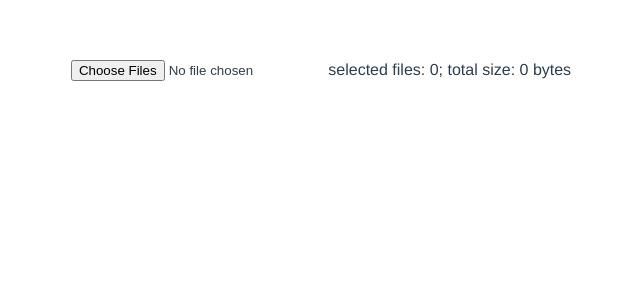
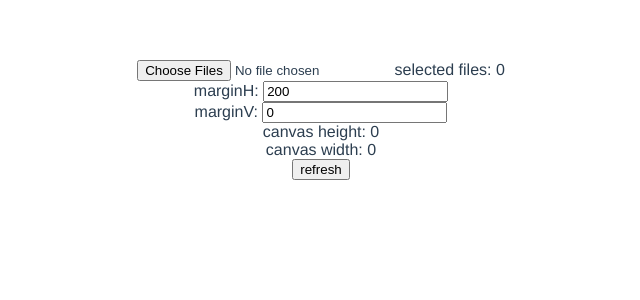
Before and after one commit to testyik/imgMerge, a Vue app: page / in a window 1280 px wide. Shown: the top 300 px of the page, without its empty margins (319-959 px from the left). Built offline with nearby package versions, Linux system fonts and the light colour scheme.

Commit message:
final version

```diff
--- a/src/App.vue
+++ b/src/App.vue
@@ -1,5 +1,4 @@
 <template>
-
   <imgMerge msg="Welcome to Your Vue.js App"/>
 </template>
 
--- /dev/null
+++ b/src/components/ImgLoad.vue
@@ -0,0 +1,24 @@
+<script>
+export default {
+	name: 'ImgLoad',
+	props: {
+		img: Object
+	},
+	data(){
+		this.load(this.img);
+		return {
+
+			loadedImage: object
+		};
+	},
+
+	methods: {
+		load: function(img){
+			this.loadedImage = this.image;
+			return this.loadedImage;
+		}
+
+	}
+}
+
+</script>
--- a/src/components/imgMerge.vue
+++ b/src/components/imgMerge.vue
@@ -1,17 +1,32 @@
 <template>
-  <form name="uploadForm">
 	<div>
-      <input id="uploadInput" type="file" name="myFiles" multiple v-on:input="updateSize"  accept="image/*">
-      selected files: <span id="fileNum">{{fileNum}}</span>;
-      total size: <span id="fileSize">{{fileSize}}</span>
+		<input id="uploadInput" type="file" name="myFiles" multiple v-on:input="merge"  accept="image/*">
+		selected files: <span id="fileNum">{{fileNum}}</span>
+	</div>
+	<div>
+		marginH: <input name="marginH" type="number" v-model="marginH" />
+	</div>
+	<div>
+		marginV: <input name="marginV" type="number" v-model="marginV" />
+	</div>
+	<div>
+		canvas height: {{canHeight}}
+	</div>
+	<div>
+		canvas width: {{canWidth}}
+	</div>
+	<div>
+		<button v-on:click="refresh">refresh</button>
+	</div>
+	<br/>
+	<div>
+		<canvas id="final-img" ref="finalImg" height="1044" width="1896" v-on:click="save"></canvas>
 	</div>
 
-  </form>
-  <canvas id="final-img" ref="finalImg" height="1044" width="1896" ></canvas>
 </template>
 
 <script>
-
+//import ImgLoad from './ImgLoad.vue'
 
 export default {
   name: 'imgMerge',
@@ -22,65 +37,96 @@
     return {
       // Define a reversed data property
 		fileNum: 0,
-		fileSize: "0 bytes",
-		imgSrc: ""
+		imgSrc: "",
+		drawImageNum: 0,
+		marginV: 0,
+		marginH: 200,
+		imgList: [],
+		canHeight: 0,
+		canWidth: 0
     };
-  },  methods:{
-	updateSize: function(event){
+  },
+  methods:{
+	merge: function(event){
 
-		let nBytes = 0,
-        oFiles = event.target.files,
-        nFiles = oFiles.length;
+		let	oFiles = event.target.files;
+        this.fileNum = oFiles.length;
 
-		if(nFiles < 2){
-			alert("please select 2 image");
-			return;
+		let promiseArr = [];
+		for (let j = 0; j < oFiles.length; j++) {
+			promiseArr.push(this.loadImg(oFiles[j]));
+		}
+		Promise.all(promiseArr).then((values) => {
+			this.imgList = values;
+			this.setFinalImgSize();
+			this.mergeImg();
+		});
+	},
+	setFinalImgSize: function(){
+
+		let canvasWidth = this.marginH * 2;
+		let canvasHeight = this.marginV * 2;
+		let minImgHeight = 0;
+
+		for (let i = 0; i < this.fileNum; i++){
+			canvasWidth += this.imgList[i].width;
+
+			if (minImgHeight > this.imgList[i].height || minImgHeight == 0){
+				minImgHeight = this.imgList[i].height;
+			}
 		}
 
-		for (let nFileId = 0; nFileId < nFiles; nFileId++) {
-			nBytes += oFiles[nFileId].size;
-		}
-		let sOutput = nBytes + " bytes";
-		// optional code for multiples approximation
-		const aMultiples = ["KiB", "MiB", "GiB", "TiB", "PiB", "EiB", "ZiB", "YiB"];
-		for (let nMultiple = 0, nApprox = nBytes / 1024; nApprox > 1; nApprox /= 1024, nMultiple++) {
-			sOutput = nApprox.toFixed(3) + " " + aMultiples[nMultiple] + " (" + nBytes + " bytes)";
-		}
-
-		// end of optional code
-		this.fileNum = nFiles;
-		this.fileSize = sOutput;
+		let canvas = this.$refs.finalImg;
+		const ctx = canvas.getContext('2d');
+		this.canWidth = ctx.canvas.width = canvasWidth;
+		this.canHeight = ctx.canvas.height = canvasHeight + minImgHeight;
+		ctx.fillStyle = 'rgba(0, 0, 0, 0)';
+		ctx.fillRect(0, 0, this.canWidth, this.canHeight);
 
 
-		this.mergeImg(event.target.files);
 	},
-	mergeImg: function (files){
-		const canvas = this.$refs.finalImg;
-		const ctx = canvas.getContext('2d');
-		//setup background
-		ctx.fillStyle = 'rgba(255, 0, 0, 0)';
-		ctx.fillRect(0, 0, 1896, 1044);
+	loadImg: function(imgFile){
+
+		return new Promise((resolve, reject) => {
 			var reader = new FileReader();
-		reader.readAsDataURL(files[0]);
-
 			reader.onload = function () {
 				var img = new Image();
 				img.src = reader.result;
 				img.onload = function() {
-				ctx.drawImage(img, 200, 0);
+					resolve(img);
 				}
 			};
+			reader.onerror = function() {
+				reject(new Error('load faile'));
+			}
 
-		var reader2 = new FileReader();
-		reader2.readAsDataURL(files[1]);
+			reader.readAsDataURL(imgFile);
+		});
+	},
+	mergeImg: function (){
+		let canvas = this.$refs.finalImg;
+		const ctx = canvas.getContext('2d');
 
-		reader2.onload = function () {
-			var img = new Image();
-			img.src = reader2.result;
-			img.onload = function() {
-				ctx.drawImage(img, 949, 0);
+		console.log(this.imgList);
+		let drewX = this.marginH;
+		while(this.drawImageNum < this.fileNum){
+			this.drawImg(ctx,this.imgList[this.drawImageNum],drewX,this.marginV);
+			drewX += this.imgList[this.drawImageNum].width;
+			this.drawImageNum++;
 		}
-		};
+
+	},
+	drawImg: function(ctx,img,x,y){
+		ctx.drawImage(img, x, y);
+	},
+	save: function(){
+		const canvas = this.$refs.finalImg;
+		var link = document.createElement('a');
+		link.download = 'download.png';
+		link.href = canvas.toDataURL()
+		link.click();
+		link.delete;
+
 	}
   }
 }
@@ -88,5 +134,5 @@
 
 <!-- Add "scoped" attribute to limit CSS to this component only -->
 <style scoped>
-
+	#final-img { cursor:pointer;}
 </style>
```
Lines whose indentation alone changed are shown as unchanged.
